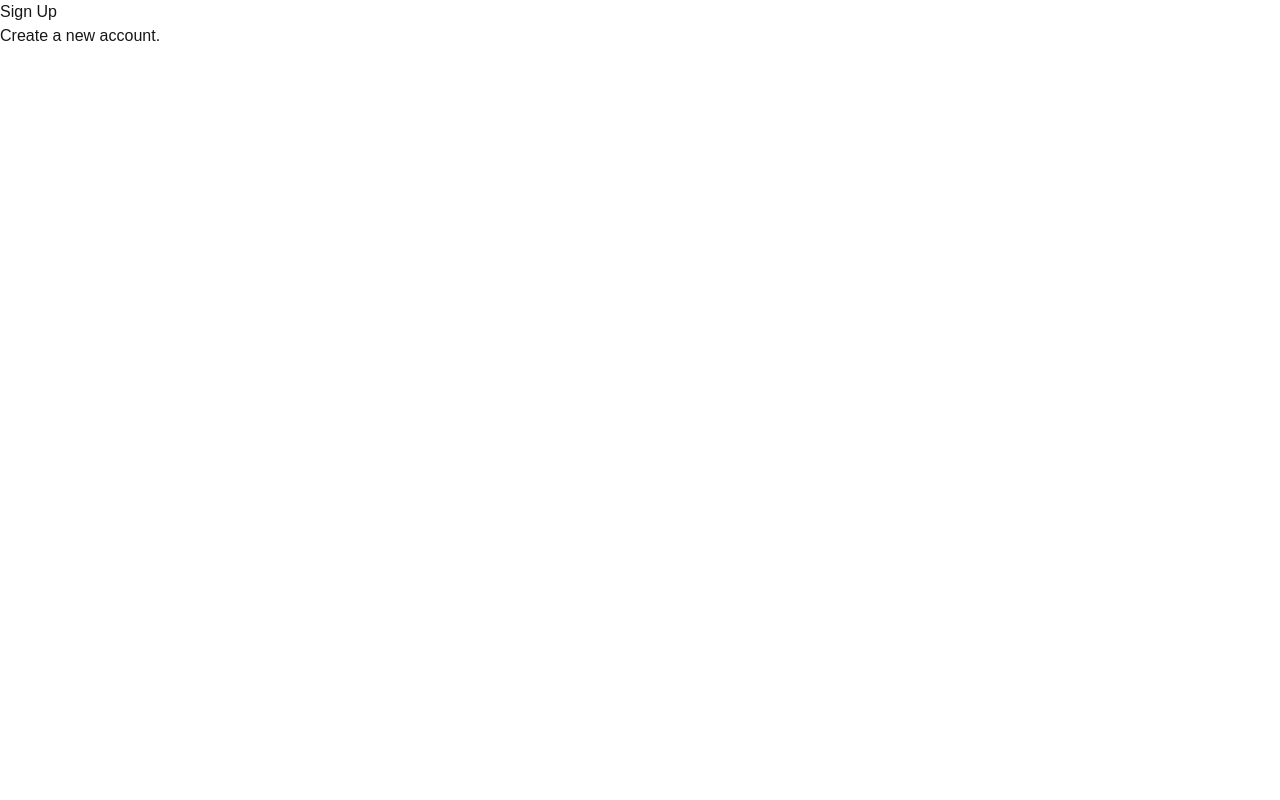
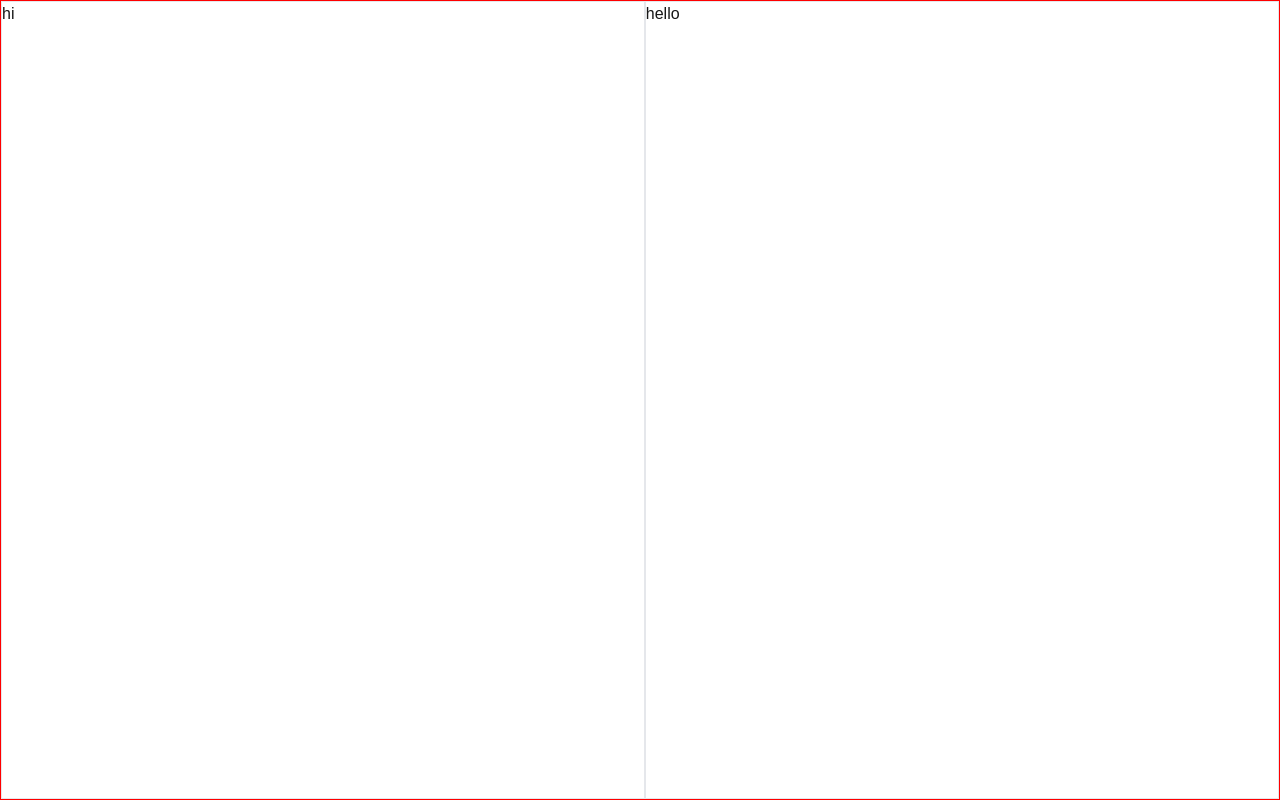
Before and after one commit to CodeGirlsInc/FrieghtFlow, a Next.js app in the folder frontend/: page /sign-up in a window 1280 px wide. Built offline with nearby package versions, Linux system fonts and the light colour scheme.

Commit message:
configured app colors and background. built sign up page layout and ready to begin.

```diff
--- a/frontend/app/(auth)/sign-up/page.js
+++ b/frontend/app/(auth)/sign-up/page.js
@@ -1,4 +1,3 @@
-
 export const metadata = {
    title: "Sign Up",
    description: "Sign Up to FreightFlow",
@@ -10,9 +9,9 @@ export const metadata = {
 
 export default function SignUp() {
    return (
-      <div>
-        <h1>Sign Up</h1>
-        <p>Create a new account.</p>
+      <div className="min-h-screen w-full flex flex-row justify-evenly" style={{border: "1px solid red"}}>
+         <section className="border hidden lg:flex flex-grow">hi</section>
+         <section className="border w-[470px] xl:w-[634.2px]">hello</section>
       </div>
    );
 }
--- a/frontend/app/globals.css
+++ b/frontend/app/globals.css
@@ -1,21 +1,22 @@
 @tailwind base;
 @tailwind components;
 @tailwind utilities;
-@import url('https://fonts.googleapis.com/css2?family=Open+Sans:wght@400;700&display=swap');
-
-
+@import url("https://fonts.googleapis.com/css2?family=Open+Sans:wght@400;700&display=swap");
 
 :root {
    --background: #ffffff;
    --foreground: #171717;
+   --headerText: #0c1421;
+   --subText: #313957;
+   --brown: #b57704;
 }
 
-@media (prefers-color-scheme: dark) {
+/* @media (prefers-color-scheme: dark) {
   :root {
     --background: #0a0a0a;
     --foreground: #ededed;
   }
-}
+} */
 
 body {
    color: var(--foreground);
@@ -28,6 +29,6 @@ body {
       text-wrap: balance;
    }
 }
-.open-sans{
-  font-family: "Open Sans",serif;
+.open-sans {
+   font-family: "Open Sans", serif;
 }
```
Lines whose indentation alone changed are shown as unchanged.
